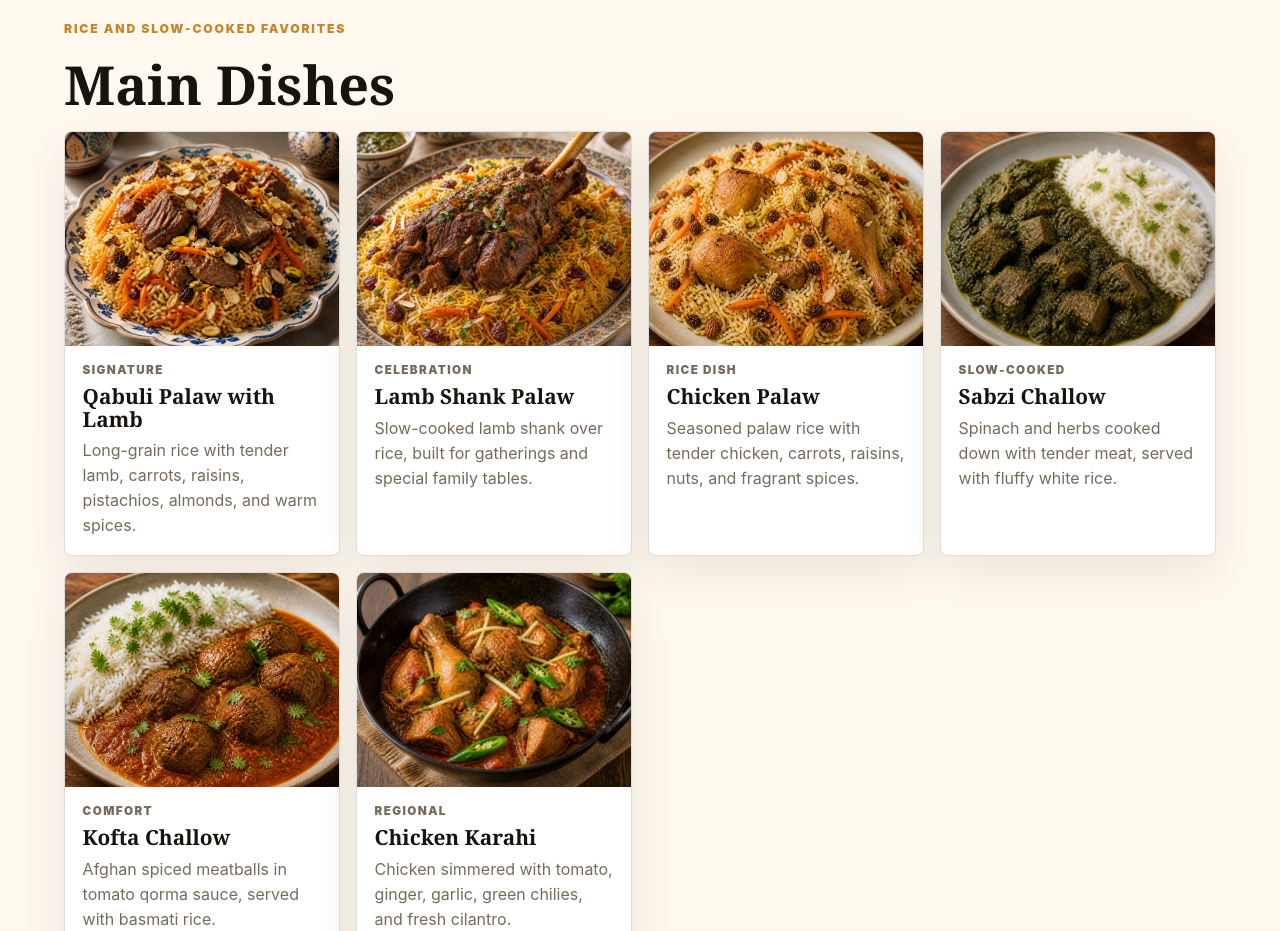
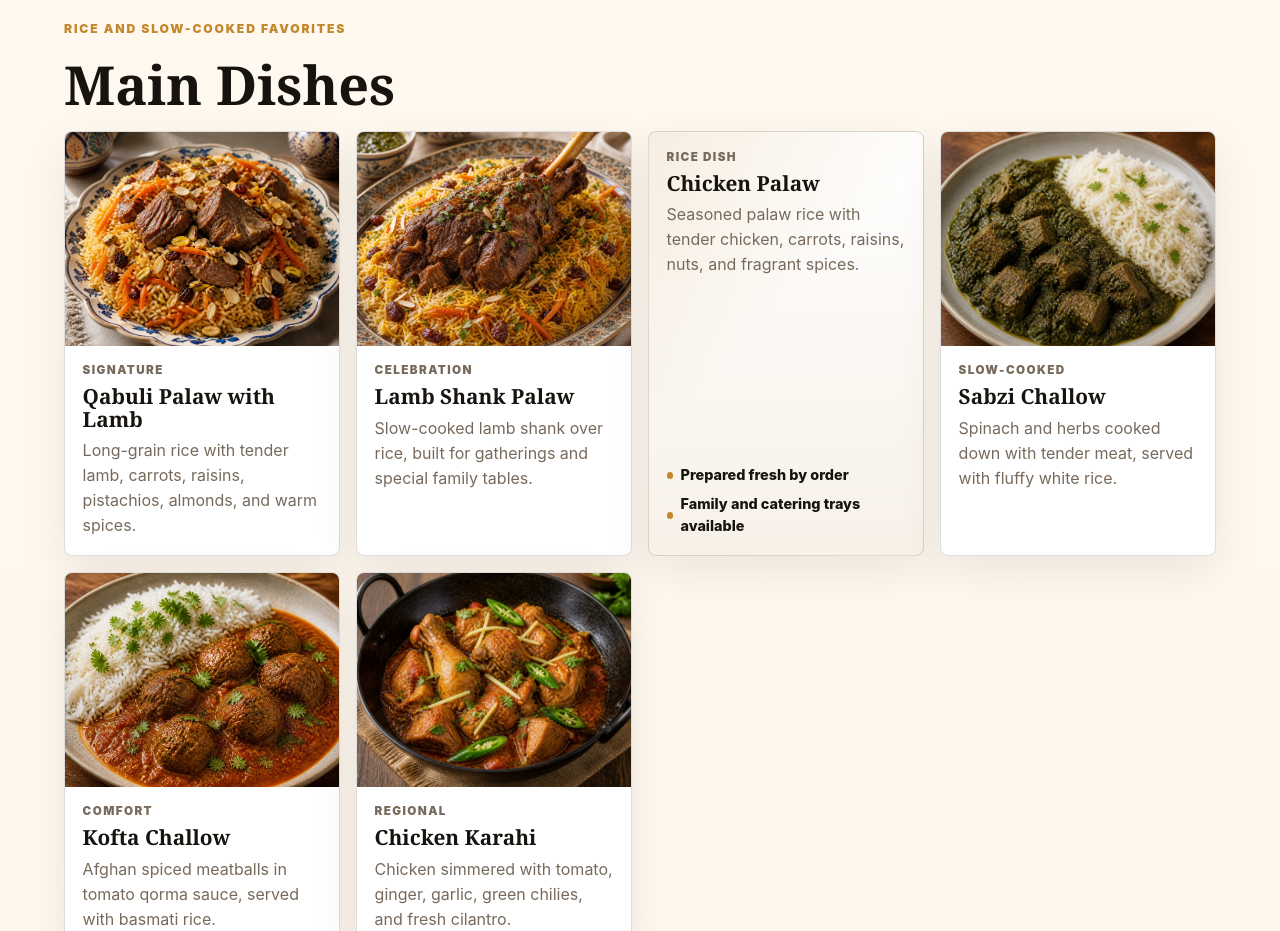
Before and after one commit to ASulaiman1919/CateringFE, a website: page index.html in a window 1280 px wide. Shown: the part 5280-6211 px from the top of the page. Drawn offline with Linux system fonts and the light colour scheme.

Commit message:
Remove unrealistic chicken palaw photo

```diff
--- a/index.html
+++ b/index.html
@@ -19,7 +19,7 @@
     <meta name="twitter:card" content="summary_large_image">
     <link rel="icon" href="favicon.svg" type="image/svg+xml">
     <link rel="preload" as="image" href="assets/hero-feast.jpg">
-    <link rel="stylesheet" href="styles.css?v=20260822">
+    <link rel="stylesheet" href="styles.css?v=20260830">
   </head>
   <body>
     <a class="skip-link" href="#main">Skip to content</a>
@@ -307,12 +307,15 @@
                     <p>Slow-cooked lamb shank over rice, built for gatherings and special family tables.</p>
                   </div>
                 </article>
-                <article class="menu-card">
-                  <img loading="lazy" decoding="async" src="assets/menu/chicken-palaw.jpg" alt="Chicken palaw with carrots, raisins, nuts, and basmati rice">
+                <article class="menu-card menu-card-text-only">
                   <div class="menu-card-copy">
                     <p class="card-kicker">Rice dish</p>
                     <h4>Chicken Palaw</h4>
                     <p>Seasoned palaw rice with tender chicken, carrots, raisins, nuts, and fragrant spices.</p>
+                    <ul class="menu-card-points" aria-label="Chicken Palaw details">
+                      <li>Prepared fresh by order</li>
+                      <li>Family and catering trays available</li>
+                    </ul>
                   </div>
                 </article>
                 <article class="menu-card">
--- a/styles.css
+++ b/styles.css
@@ -617,6 +617,17 @@ h4 {
   background: var(--linen);
 }
 
+.menu-card-text-only {
+  background:
+    linear-gradient(135deg, rgba(196, 136, 44, 0.14), transparent 44%),
+    linear-gradient(180deg, var(--white) 0%, var(--cream) 100%);
+}
+
+.menu-card-text-only .menu-card-copy {
+  min-height: 17.4rem;
+  align-content: end;
+}
+
 .menu-card-copy {
   display: grid;
   grid-template-rows: auto auto 1fr;
@@ -628,6 +639,32 @@ h4 {
 .menu-card p {
   margin: 0;
   color: var(--muted);
+}
+
+.menu-card-points {
+  display: grid;
+  gap: 0.38rem;
+  margin: 0.45rem 0 0;
+  padding: 0;
+  list-style: none;
+  color: var(--ink);
+  font-size: 0.9rem;
+  font-weight: 800;
+}
+
+.menu-card-points li {
+  display: flex;
+  align-items: center;
+  gap: 0.45rem;
+}
+
+.menu-card-points li::before {
+  content: "";
+  width: 0.42rem;
+  height: 0.42rem;
+  border-radius: 999px;
+  background: var(--saffron);
+  flex: 0 0 auto;
 }
 
 .card-kicker {
```
Also changed, not shown: assets/menu/chicken-palaw.jpg (deleted).
